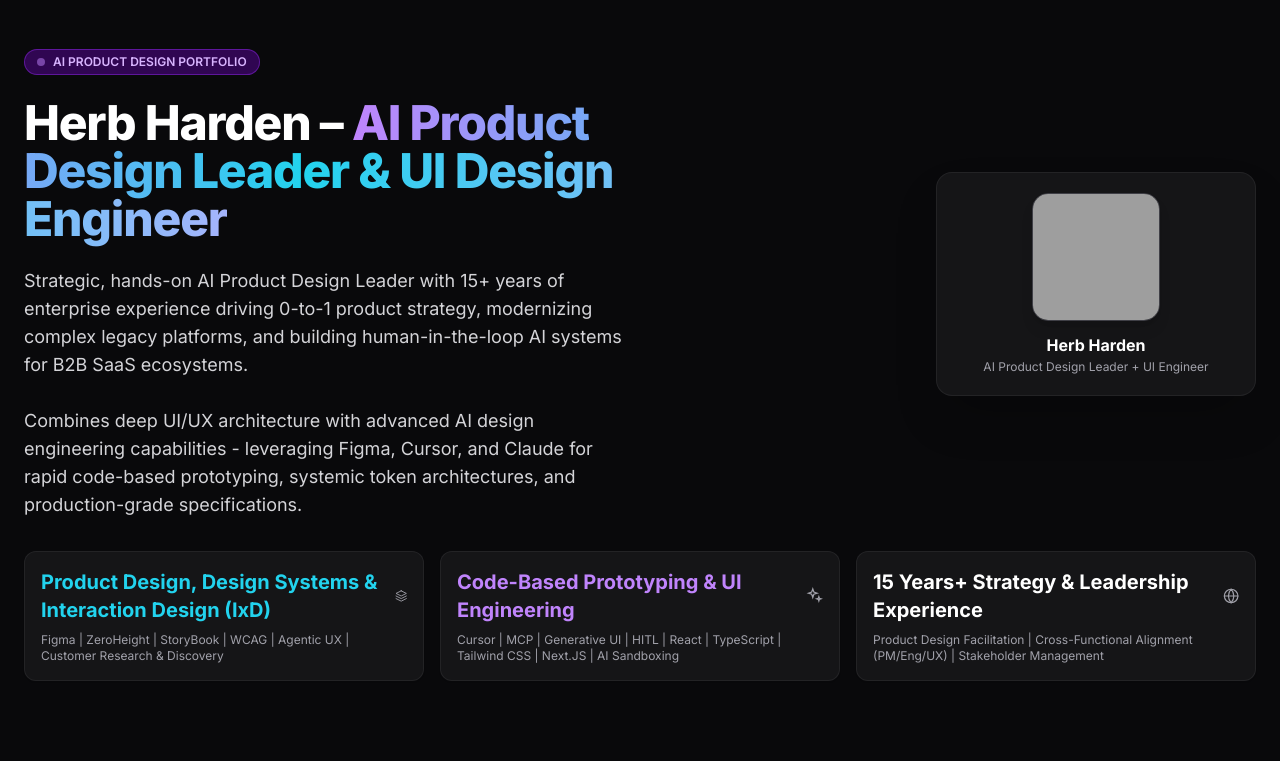
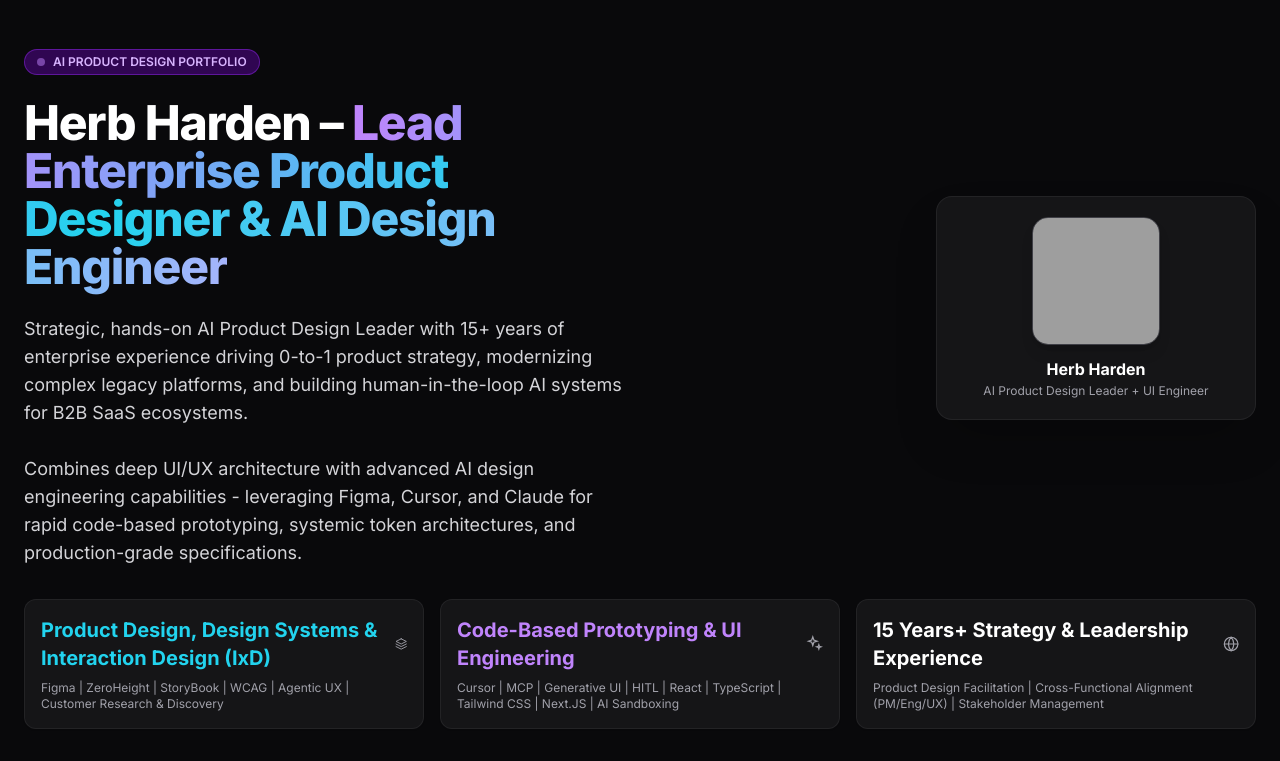
Before and after one commit to Hharden/portfolio, a plain HTML site: page index.html in a window 1280 px wide. Shown: the top 761 px of the page. Drawn offline with nearby package versions, Linux system fonts and the light colour scheme; grey boxes are pictures that could not be loaded.

Commit message:
Update index.html

```diff
--- a/index.html
+++ b/index.html
@@ -3,7 +3,7 @@
 <head>
   <meta charset="UTF-8">
   <meta name="viewport" content="width=device-width, initial-scale=1.0">
-  <title>Herb Harden | AI Product Design Leader | UI Design Engineer</title>
+  <title>Herb Harden | Lead Enterprise Product Designer & AI Design Engineer</title>
 
   <script src="https://cdn.tailwindcss.com"></script>
   <script>
@@ -56,7 +56,7 @@
           </div>
 
           <h1 class="text-3xl sm:text-4xl lg:text-5xl font-extrabold tracking-tight text-white leading-tight">
-            Herb Harden – <span class="bg-gradient-to-r from-purple-400 via-cyan-400 to-indigo-300 bg-clip-text text-transparent">AI Product Design Leader & UI Design Engineer</span>
+            Herb Harden – <span class="bg-gradient-to-r from-purple-400 via-cyan-400 to-indigo-300 bg-clip-text text-transparent">Lead Enterprise Product Designer & AI Design Engineer</span>
           </h1>
 
           <p class="text-zinc-300 text-base sm:text-lg leading-relaxed font-normal">
```
